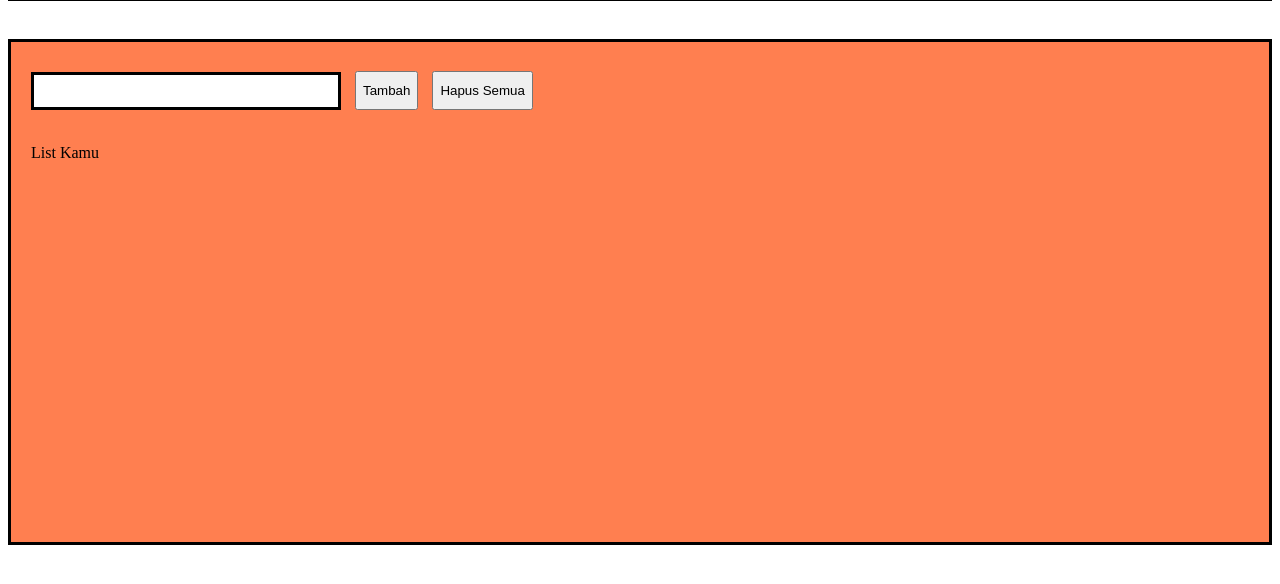
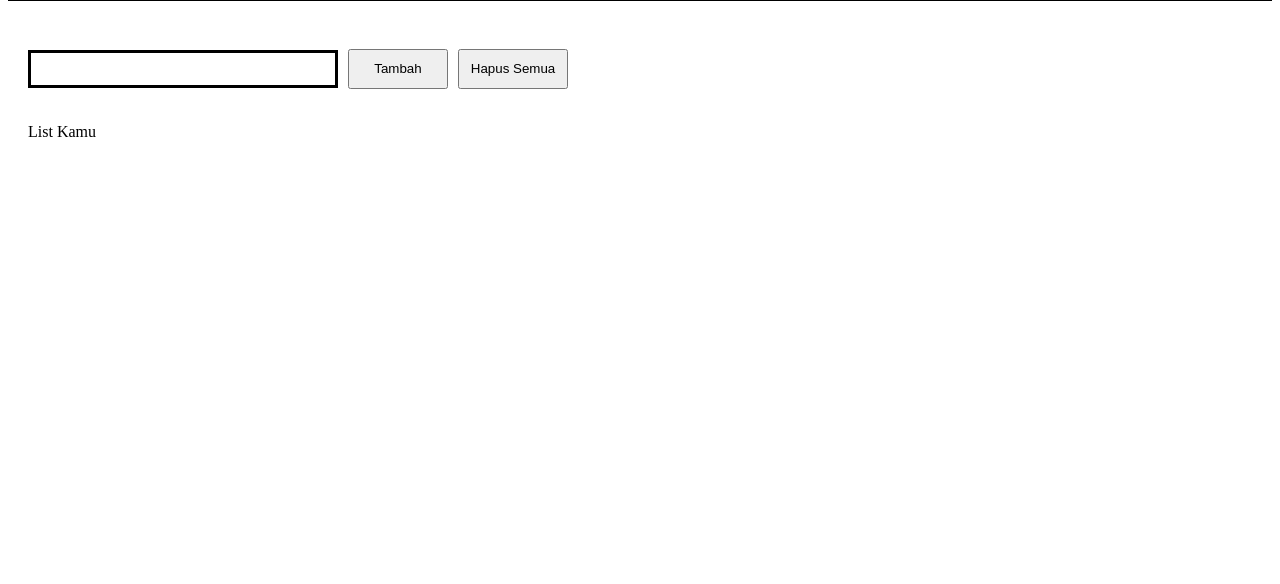
Before and after one commit to mickostrn/to-do-list-kelompok-9, a plain HTML site: page index.html in a window 1280 px wide. Shown: the part 170-754 px from the top of the page. Drawn offline with Linux system fonts and the light colour scheme.

Commit message:
style:merapihkan tombol tambah,hapus semua

```diff
--- a/index.html
+++ b/index.html
@@ -11,17 +11,22 @@
             <h1>TO DO LIST</h1>
     </nav>
 
-  <div class="perforation"></div>
     <br>
 
     <div class="landingPage">
-      <input type="text" id="inputNote" />
-      <button id="submitNote">Tambah</button>
-      <button id="clearNote">Hapus Semua</button>
-      <br>
-      <br>
-      <p>List Kamu</p>
-      <ul id="tampilNote"></ul>
-    </div>
+  <div class="baris-input">
+    <input type="text" id="inputNote" />
+    <button id="submitNote" class="tomboltambah">Tambah</button>
+      <button id="clearNote" class="tombolhapus">Hapus Semua</button>
+  </div>
+
+
+  <br>
+
+  <p>List Kamu</p>
+  <ul id="tampilNote"></ul>
+</div>
+
+
   </body>
 </html>
--- a/style.css
+++ b/style.css
@@ -1,37 +1,34 @@
 h1 {
   text-align: center;
   padding-top: 10px;
-
-
-
 }
-  nav{
+nav {
   background-color: aqua;
   border: 3px solid;
   padding: 30px 30px 50px 30px;
-
-
-
 }
-.landingPage {
-    margin-top: 20px;
-    background-color: coral;
-    height:500px;
-    border:3px solid;
+.baris-input {
+  display: flex;
+  align-items: center;
+  gap: 10px;
+  margin-top: 30px;
+  margin-left: 20px;
 }
 
 input {
   width: 300px;
   height: 30px;
-    margin-left: 20px;
-    margin-top: 30px;
-    border: 3px solid ;
+  border: 3px solid;
+}
+
+.tomboltambah {
+  width: 100px;
+  height: 40px;
+}
+.tombolhapus{
+    width: 110px;
+    height: 40px;
 }
 p {
     margin-left: 20px;
 }
-button {
-    height: 39px;
-    margin-left: 10px;
-
-}
```
Lines whose indentation alone changed are shown as unchanged.
